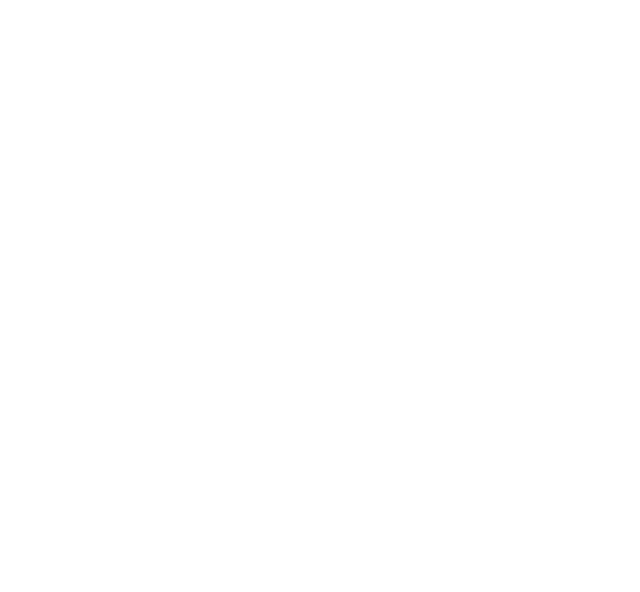
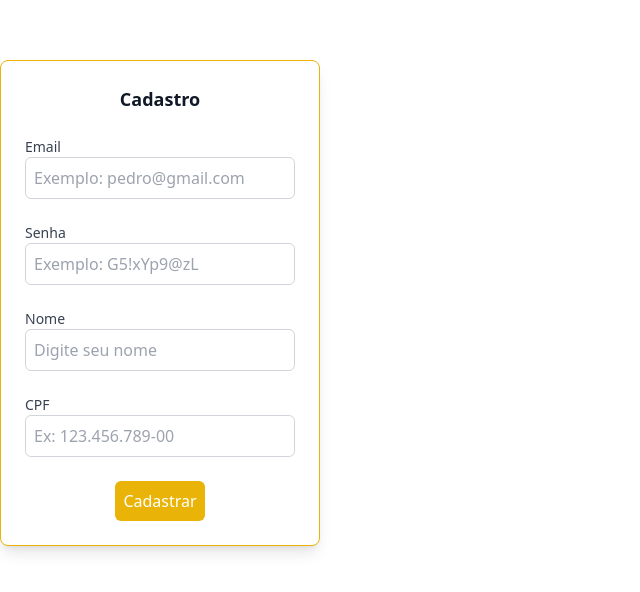
Before and after one commit to FernandesLR/Restaurante, a React (Vite) app in the folder frontend/: page /Login in a window 1280 px wide. Before the commit this address had no page. Shown: the part 180-772 px from the top of the page, without its empty margins (0-640 px from the left). Built offline with nearby package versions, Linux system fonts and the light colour scheme.

Commit message:
add: formulário de cadastro de usuário e sua validação

```diff
--- a/frontend/package.json
+++ b/frontend/package.json
@@ -11,8 +11,8 @@
     "preview": "vite preview"
   },
   "dependencies": {
-    "react": "^18.3.1",
-    "react-dom": "^18.3.1",
+    "react": "^19.0.0",
+    "react-dom": "^19.0.0",
     "react-router-dom": "^7.1.4"
   },
   "devDependencies": {
--- a/frontend/src/components/Header.jsx
+++ b/frontend/src/components/Header.jsx
@@ -65,6 +65,12 @@
                     <div className="h-1 bg-black mb-1"></div>
                     <div className="h-1 bg-black"></div>
                   </div>
+
+                  <li>
+                    <Link to="/Login">
+                      <button className='border border-black p-2 shadow-md hover:scale-105 transition hover:bg-yellow-100'>Login/Cadastrar</button>
+                    </Link>
+                  </li>
                 </ul>
               </nav>
             </header>
--- /dev/null
+++ b/frontend/src/pages/Login/index.jsx
@@ -0,0 +1,111 @@
+import React, { useState } from 'react';
+import usuarioValida from './validaUsuario';
+
+export default function Cadastrar() {
+    const [errors, setErrors] = useState({});
+    const [submitted, setSubmitted] = useState(false); // Indica se o usuário já clicou em "Cadastrar"
+
+    const cadastrar = async (event) => {
+        event.preventDefault();
+        setSubmitted(true); // Marca que o usuário tentou enviar
+
+        const email = document.getElementById("email").value;
+        const password = document.getElementById("password").value;
+        const name = document.getElementById("name").value;
+        const CPF = document.getElementById("CPF").value;
+
+        if (!usuarioValida(email, password, CPF, setErrors)) return;
+
+        const userData = { email, password, name, CPF };
+
+        try {
+            // Envia os dados para a API
+            const resp = await fetch('http://localhost/api/', {
+                method: "POST",
+                headers: {
+                    "Content-Type": "application/json"
+                },
+                // Passa os dados do usuário como JSON
+                body: JSON.stringify(userData),
+            });
+            // Aguarda a resposta da API
+            const data = await resp.json();
+
+            if (data.status === "success") {
+                console.log("Cadastro realizado com sucesso");
+            } else {
+                console.log("Erro no cadastro");
+                alert("Erro no cadastro");
+            }
+        } catch (error) {
+            console.log('Erro ao enviar os dados:', error);
+        }
+    };
+
+    return (
+        <form onSubmit={cadastrar} className="flex flex-col items-center gap-6 p-6 mt-60 w-80 border border-yellow-500 rounded-lg shadow-lg bg-white">
+            <h1 className="text-lg font-semibold text-gray-900">Cadastro</h1>
+
+            {/* Input do Email*/}
+            <div className="flex flex-col w-full">
+                <label className="text-sm font-medium text-gray-700">Email</label>
+                <input
+                    type="text"
+                    id="email"
+                    placeholder='Exemplo: pedro@gmail.com'
+                    className={`border ${submitted ? (errors.email ? "border-red-500" : "border-green-500") : "border-gray-300"} rounded-md p-2 focus:outline-none focus:ring-2 focus:ring-yellow-500`}
+                />
+                {submitted && errors.email && <p className="text-red-500 text-sm">{errors.email}</p>}
+            </div>
+
+
+            {/* Input da Senha*/}
+            <div className="flex flex-col w-full">
+                <label className="text-sm font-medium text-gray-700">Senha</label>
+                <input
+                    type="password"
+                    id="password"
+                    placeholder='Exemplo: G5!xYp9@zL'
+                    className={`border ${submitted ? (errors.password ? "border-red-500" : "border-green-500") : "border-gray-300"} rounded-md p-2 focus:outline-none focus:ring-2 focus:ring-yellow-500`}
+                />
+                {submitted && errors.password && <p className="text-red-500 text-sm">{errors.password}</p>}
+            </div>
+
+            {/* Input do Nome*/}
+            <div className="flex flex-col w-full">
+                <label className="text-sm font-medium text-gray-700">Nome</label>
+                <input
+                    type="text"
+                    id="name"
+                    placeholder="Digite seu nome"
+                    className={`border ${submitted ? "border-green-500" : "border-gray-300"} rounded-md p-2 focus:outline-none focus:ring-2 focus:ring-yellow-500`}
+                />
+            </div>
+
+            {/* Input do CPF*/}
+            {/*ex: de cpf válido para teste 514.888.860-16*/}
+            <div className="flex flex-col w-full">
+                <label className="text-sm font-medium text-gray-700">CPF</label>
+                <input
+                    type="text"
+                    id="CPF"
+                    placeholder="Ex: 123.456.789-00"
+                    maxLength="14"
+                    onInput={(e) => {
+                      e.target.value = e.target.value
+                        .replace(/\D/g, "") // Remove não números
+                        .replace(/(\d{3})(\d)/, "$1.$2")
+                        .replace(/(\d{3})(\d)/, "$1.$2")
+                        .replace(/(\d{3})(\d{1,2})$/, "$1-$2");
+                    }}
+                    className={`border ${submitted ? (errors.CPF ? "border-red-500" : "border-green-500") : "border-gray-300"} rounded-md p-2 focus:outline-none focus:ring-2 focus:ring-yellow-500`}
+                />
+                {submitted && errors.CPF && <p className="text-red-500 text-sm">{errors.CPF}</p>}
+            </div>
+
+            <button type="submit" className="bg-yellow-500 text-white font-medium p-2 rounded-md hover:bg-yellow-600 transition">
+                Cadastrar
+            </button>
+        </form>
+    );
+}
--- /dev/null
+++ b/frontend/src/pages/Login/validaUsuario.js
@@ -0,0 +1,43 @@
+export default function usuarioValida(email, password, CPF, setErrors) {
+    const errors = {};
+
+    // Validação de email
+    const emailValido = /@(gmail\.com|outlook\.com|hotmail\.com)$/.test(email);
+    if (!emailValido) {
+        errors.email = "O e-mail é inválido.";
+    }
+
+    // Validação de senha
+    if (password.length < 8) {
+        errors.password = "A senha deve ter pelo menos 8 caracteres.";
+    }
+
+    // Validação de CPF
+    const cpfLimpo = CPF.replace(/\D/g, ""); // Remove caracteres não numéricos
+    if (!/^\d{11}$/.test(cpfLimpo) || !validaCPF(cpfLimpo)) {
+        errors.CPF = "CPF inválido.";
+    }
+
+    setErrors(errors);
+    return Object.keys(errors).length === 0;
+}
+
+// Função para validar CPF
+function validaCPF(cpf) {
+    let soma = 0;
+    let resto;
+
+    if (cpf === "00000000000") return false;
+
+    for (let i = 1; i <= 9; i++) soma += parseInt(cpf.charAt(i - 1)) * (11 - i);
+    resto = (soma * 10) % 11;
+    if (resto === 10 || resto === 11) resto = 0;
+    if (resto !== parseInt(cpf.charAt(9))) return false;
+
+    soma = 0;
+    for (let i = 1; i <= 10; i++) soma += parseInt(cpf.charAt(i - 1)) * (12 - i);
+    resto = (soma * 10) % 11;
+    if (resto === 10 || resto === 11) resto = 0;
+
+    return resto === parseInt(cpf.charAt(10));
+}
--- a/frontend/src/routes.jsx
+++ b/frontend/src/routes.jsx
@@ -1,6 +1,7 @@
 import { BrowserRouter, Routes, Route } from "react-router-dom";
 import Home from "./pages/Home";
 import Product from "./pages/Product"
+import Login from "./pages/Login"
 
 function AppRoutes (){
     return(
@@ -8,6 +9,7 @@
             <Routes>
                 <Route path="/" element={<Home/>}></Route>
                 <Route path="/product" element={<Product/>}></Route>
+                <Route path="/Login" element={<Login/>}></Route>
 
             </Routes>
         </BrowserRouter>
```
Also changed, not shown: 1 other file (tests, documents, lock files or other folders).
